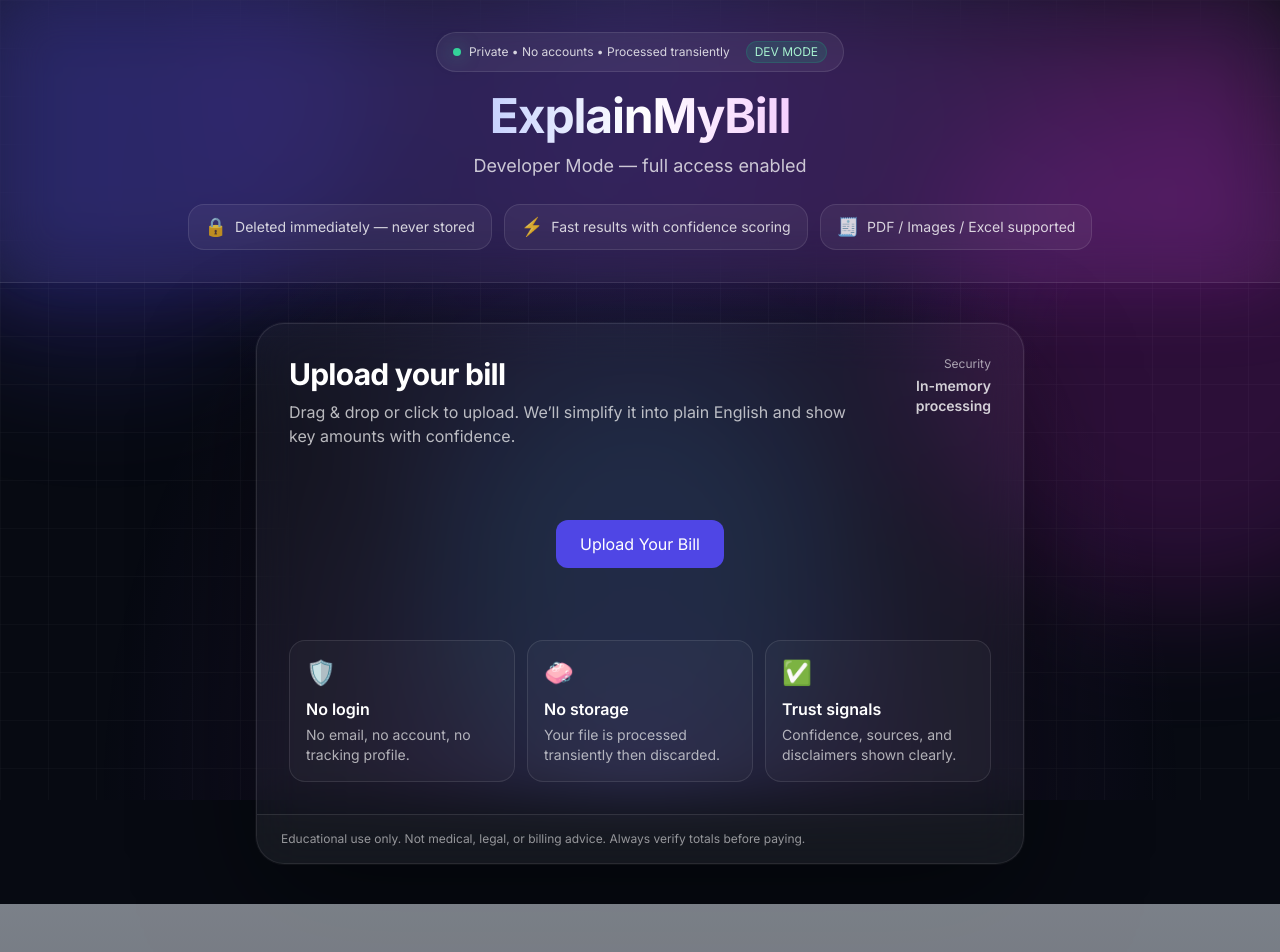
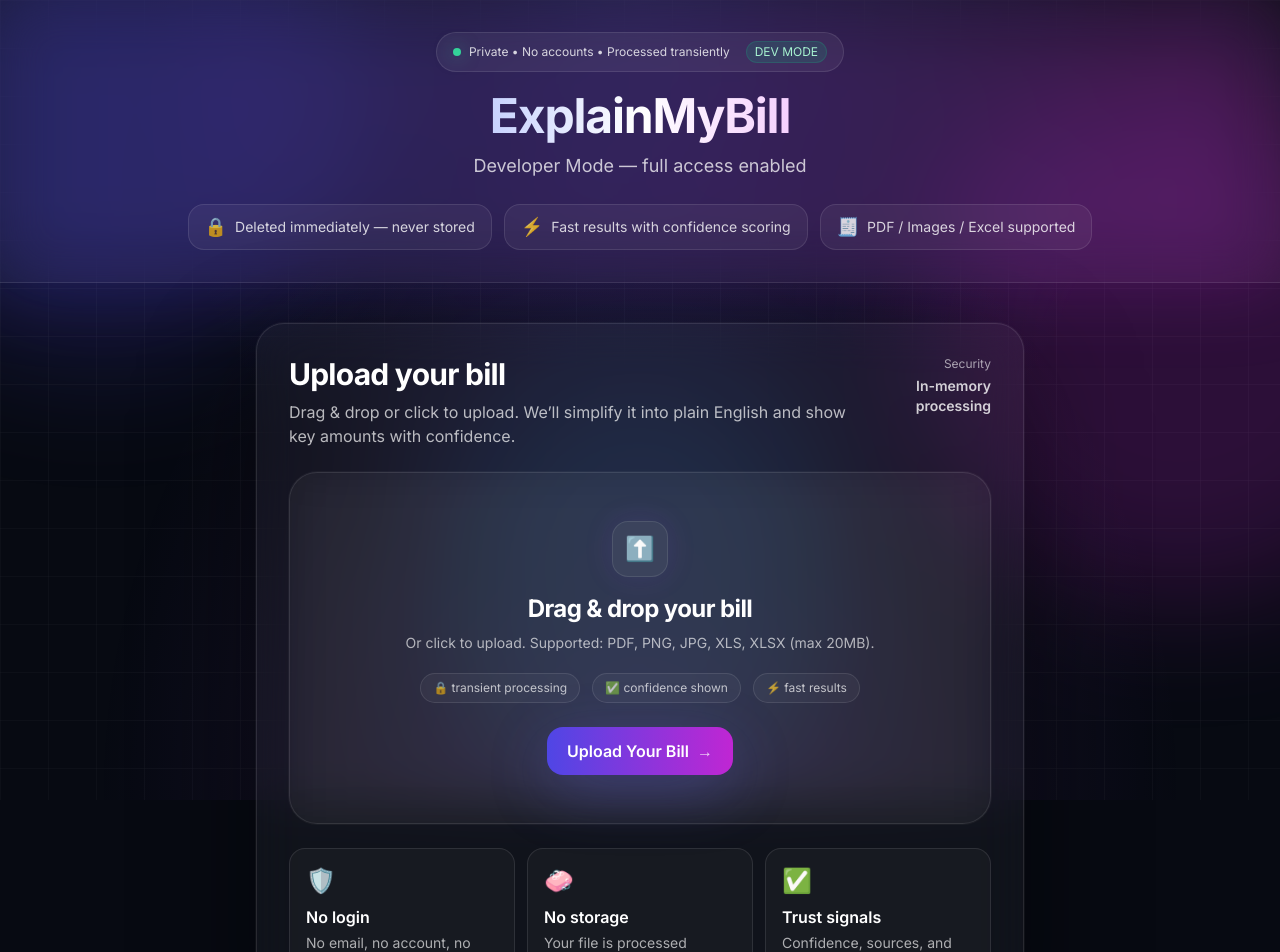
Before and after one commit to kevin-phan-25/explain-my-bill-frontend, a React (Create React App) app in the folder frontend/: page / in a window 1280 px wide. Shown: the top 952 px of the page. Built offline with nearby package versions, Linux system fonts and the light colour scheme.

Commit message:
Update BillUploader.js

```diff
--- a/frontend/src/components/BillUploader.js
+++ b/frontend/src/components/BillUploader.js
@@ -3,43 +3,149 @@ import React, { useRef, useState } from "react";
 export default function BillUploader({ onResult, onLoading }) {
   const inputRef = useRef();
   const [error, setError] = useState(null);
+  const [dragOver, setDragOver] = useState(false);
+  const [selectedName, setSelectedName] = useState("");
+  const [selectedSize, setSelectedSize] = useState("");
 
-  const handleFile = async (e) => {
-    const file = e.target.files[0];
-    if (!file) return;
-
+  const validateFile = (file) => {
     const allowed = [".pdf", ".png", ".jpg", ".jpeg", ".xls", ".xlsx"];
     if (!allowed.some((ext) => file.name.toLowerCase().endsWith(ext))) {
-      setError("Unsupported file type.");
-      return;
+      return "Unsupported file type. Use PDF, PNG, JPG, XLS, or XLSX.";
     }
+    if (file.size > 20 * 1024 * 1024) {
+      return "File exceeds 20MB.";
+    }
+    return null;
+  };
 
-    if (file.size > 20 * 1024 * 1024) {
-      setError("File exceeds 20MB.");
+  const processFile = async (file) => {
+    const msg = validateFile(file);
+    if (msg) {
+      setError(msg);
       return;
     }
 
     setError(null);
+    setSelectedName(file.name);
+    setSelectedSize(`${(file.size / (1024 * 1024)).toFixed(2)} MB`);
+
     onLoading(true);
     await onResult(file);
     onLoading(false);
   };
 
+  const handleFile = async (e) => {
+    const file = e.target.files?.[0];
+    if (!file) return;
+    await processFile(file);
+  };
+
+  const onDrop = async (e) => {
+    e.preventDefault();
+    e.stopPropagation();
+    setDragOver(false);
+
+    const file = e.dataTransfer?.files?.[0];
+    if (!file) return;
+    await processFile(file);
+  };
+
+  const onDragOver = (e) => {
+    e.preventDefault();
+    e.stopPropagation();
+    setDragOver(true);
+  };
+
+  const onDragLeave = (e) => {
+    e.preventDefault();
+    e.stopPropagation();
+    setDragOver(false);
+  };
+
   return (
-    <div className="text-center py-12">
+    <div className="text-center">
       <input
         type="file"
         ref={inputRef}
         className="hidden"
         onChange={handleFile}
+        accept=".pdf,.png,.jpg,.jpeg,.xls,.xlsx"
       />
-      <button
-        onClick={() => inputRef.current.click()}
-        className="bg-indigo-600 text-white py-3 px-6 rounded-xl hover:bg-indigo-700"
+
+      <div
+        onDrop={onDrop}
+        onDragOver={onDragOver}
+        onDragLeave={onDragLeave}
+        onClick={() => inputRef.current?.click()}
+        role="button"
+        tabIndex={0}
+        onKeyDown={(e) => {
+          if (e.key === "Enter" || e.key === " ") inputRef.current?.click();
+        }}
+        className={[
+          "group cursor-pointer rounded-3xl border backdrop-blur-xl transition-all",
+          "px-6 py-10 md:px-10 md:py-12",
+          dragOver
+            ? "border-indigo-300/40 bg-indigo-500/10 shadow-[0_0_0_1px_rgba(99,102,241,0.35),0_0_45px_rgba(99,102,241,0.25)]"
+            : "border-white/10 bg-white/[0.03] hover:bg-white/[0.05] shadow-[0_0_0_1px_rgba(255,255,255,0.04)]",
+        ].join(" ")}
       >
-        Upload Your Bill
-      </button>
-      {error && <p className="text-red-600 mt-3">{error}</p>}
+        <div className="mx-auto max-w-xl">
+          <div className="mx-auto mb-4 h-14 w-14 rounded-2xl border border-white/10 bg-white/[0.06] flex items-center justify-center shadow-[0_0_30px_rgba(168,85,247,0.12)]">
+            <span className="text-2xl">⬆️</span>
+          </div>
+
+          <h3 className="text-xl md:text-2xl font-bold text-white">
+            {dragOver ? "Drop it here" : "Drag & drop your bill"}
+          </h3>
+
+          <p className="mt-2 text-sm text-white/65">
+            Or click to upload. Supported: PDF, PNG, JPG, XLS, XLSX (max 20MB).
+          </p>
+
+          <div className="mt-5 flex flex-wrap justify-center gap-3">
+            <span className="inline-flex items-center gap-2 rounded-full border border-white/10 bg-white/[0.04] px-3 py-1.5 text-xs text-white/70">
+              🔒 transient processing
+            </span>
+            <span className="inline-flex items-center gap-2 rounded-full border border-white/10 bg-white/[0.04] px-3 py-1.5 text-xs text-white/70">
+              ✅ confidence shown
+            </span>
+            <span className="inline-flex items-center gap-2 rounded-full border border-white/10 bg-white/[0.04] px-3 py-1.5 text-xs text-white/70">
+              ⚡ fast results
+            </span>
+          </div>
+
+          <div className="mt-6">
+            <button
+              type="button"
+              onClick={(e) => {
+                e.stopPropagation();
+                inputRef.current?.click();
+              }}
+              className="inline-flex items-center justify-center gap-2 rounded-2xl px-5 py-3 font-semibold text-white
+                         bg-gradient-to-r from-indigo-600 to-fuchsia-600
+                         hover:from-indigo-500 hover:to-fuchsia-500
+                         shadow-[0_18px_60px_rgba(99,102,241,0.25)]"
+            >
+              <span>Upload Your Bill</span>
+              <span className="opacity-80">→</span>
+            </button>
+          </div>
+
+          {(selectedName || selectedSize) && (
+            <div className="mt-4 text-xs text-white/70">
+              Selected: <span className="font-semibold">{selectedName}</span>
+              {selectedSize ? <span className="opacity-70"> • {selectedSize}</span> : null}
+            </div>
+          )}
+
+          {error && (
+            <div className="mt-4 rounded-2xl border border-red-400/20 bg-red-500/10 px-4 py-3 text-sm text-red-100">
+              {error}
+            </div>
+          )}
+        </div>
+      </div>
     </div>
   );
 }
```
